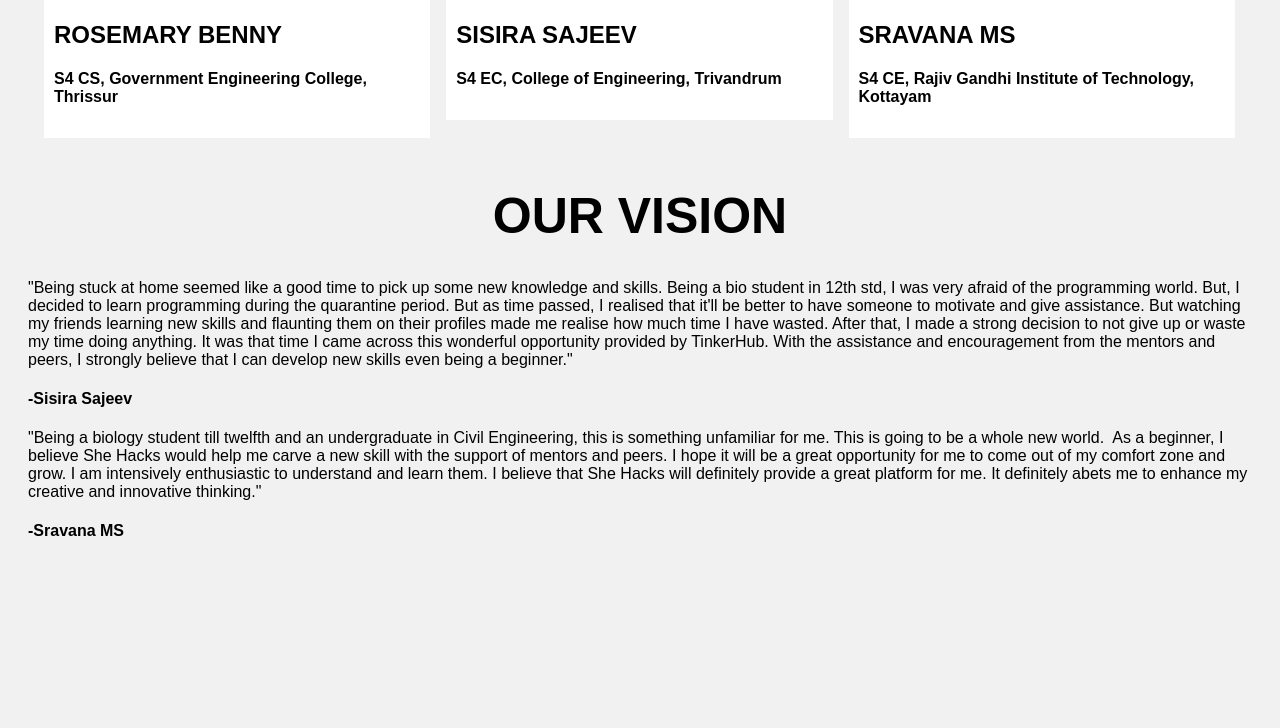
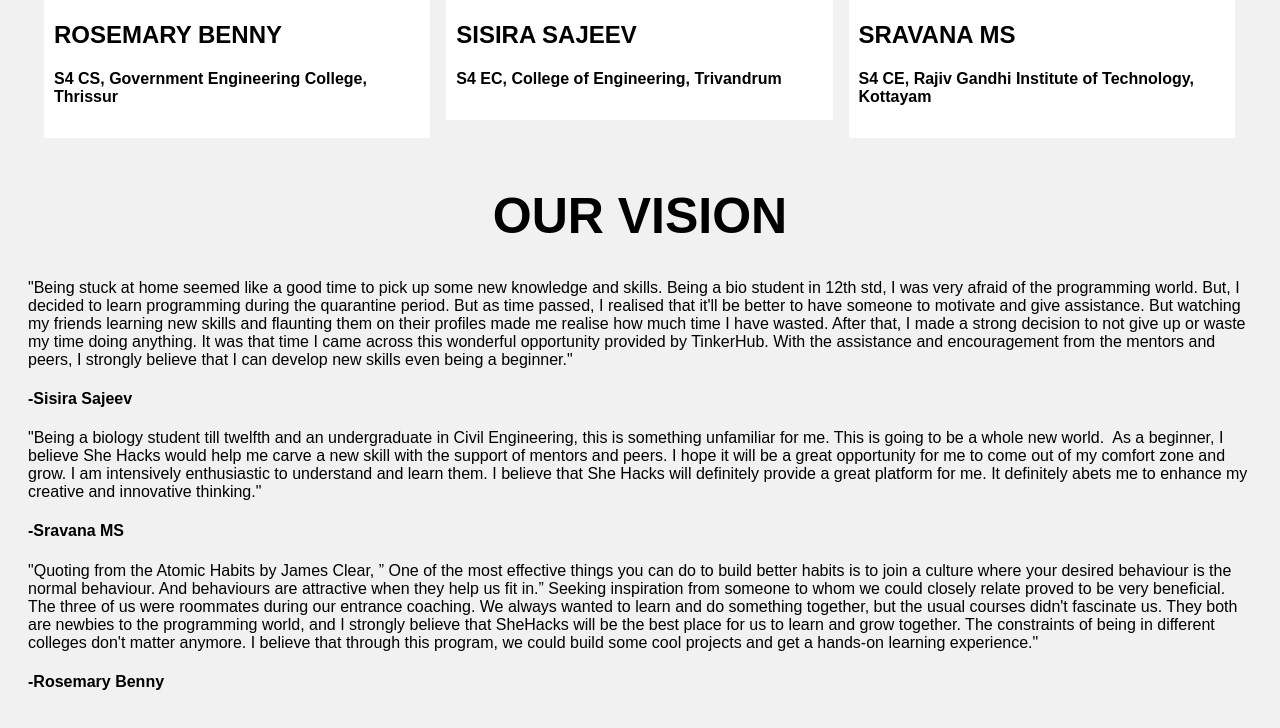
Before and after one commit to Rosemary-benny/SheHacks, a plain HTML site: page index.html in a window 1280 px wide. Shown: the part 548-1276 px from the top of the page. Before the commit the page ends 1138 px from the top, so only its background shows below. Drawn offline with Linux system fonts and the light colour scheme.

Commit message:
final edit

```diff
--- a/index.html
+++ b/index.html
@@ -59,7 +59,7 @@
         </div>
         <div class="column">
             <div class="content">
-            <img src="./asset/sisira.png" alt="SISIRA" style="width:100%">
+            <img src="./asset/sisira.png" alt="Sisira" style="width:100%">
               <h2>SISIRA SAJEEV</h2>
               <h4>S4 EC, College of Engineering, Trivandrum</h4>
             </div>
@@ -95,5 +95,17 @@
          It definitely abets me to enhance my creative and innovative thinking."
          <h4>-Sravana MS</h4>
     </p>
+    <p>
+        "Quoting from the Atomic Habits by James Clear,
+         ” One of the most effective things you can do to build better habits is to join a culture where your desired behaviour is the normal behaviour.
+          And behaviours are attractive when they help us fit in.”
+          Seeking inspiration from someone to whom we could closely relate proved to be very beneficial.
+          The three of us were roommates during our entrance coaching.
+          We always wanted to learn and do something together, but the usual courses didn't fascinate us.
+           They both are newbies to the programming world, and I strongly believe that SheHacks will be the best place for us to learn and grow together.
+           The constraints of being in different colleges don't matter anymore.
+           I believe that through this program, we could build some cool projects and get a hands-on learning experience."
+           <h4>-Rosemary Benny</h4>
+    </p>
 </body>
 </html>
```
